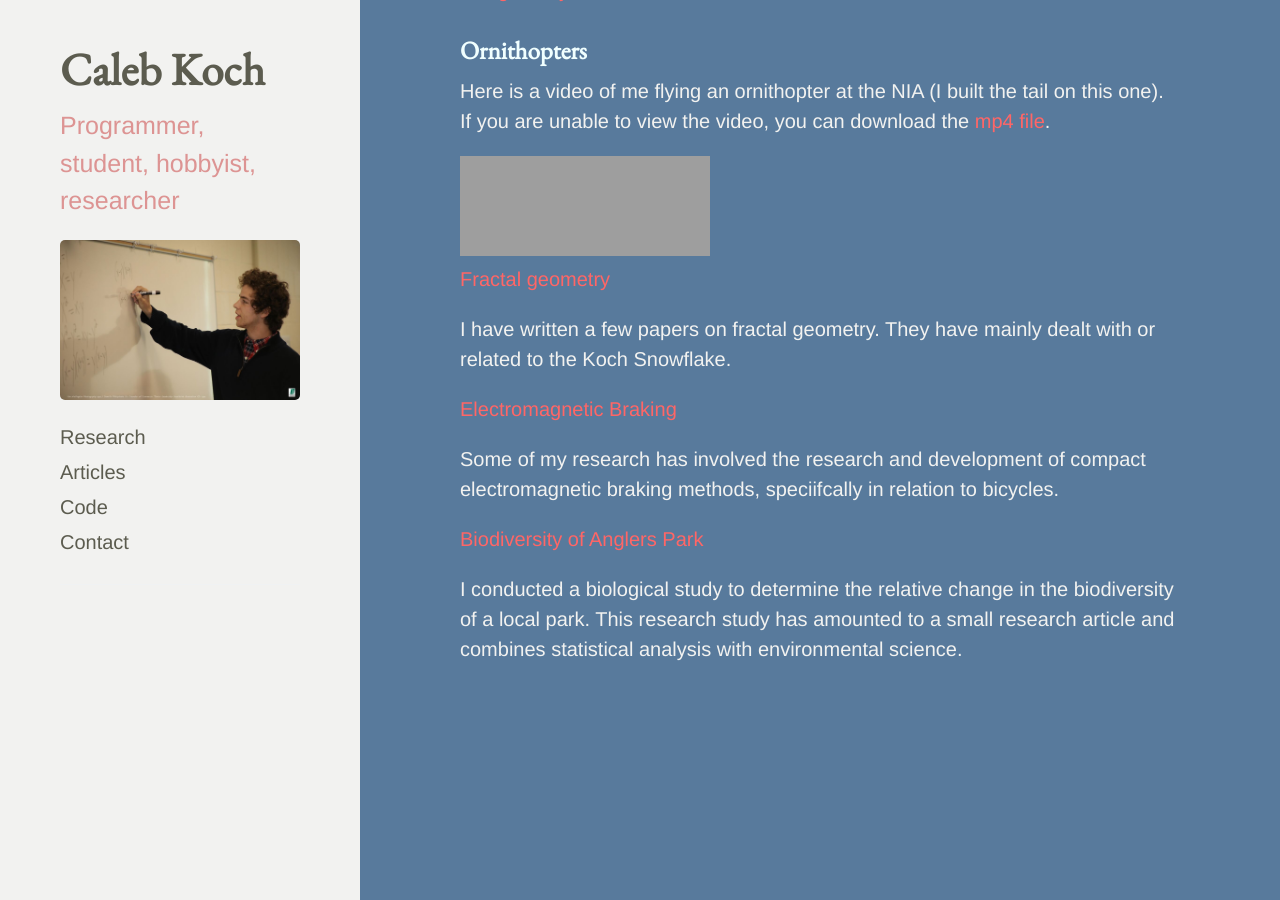
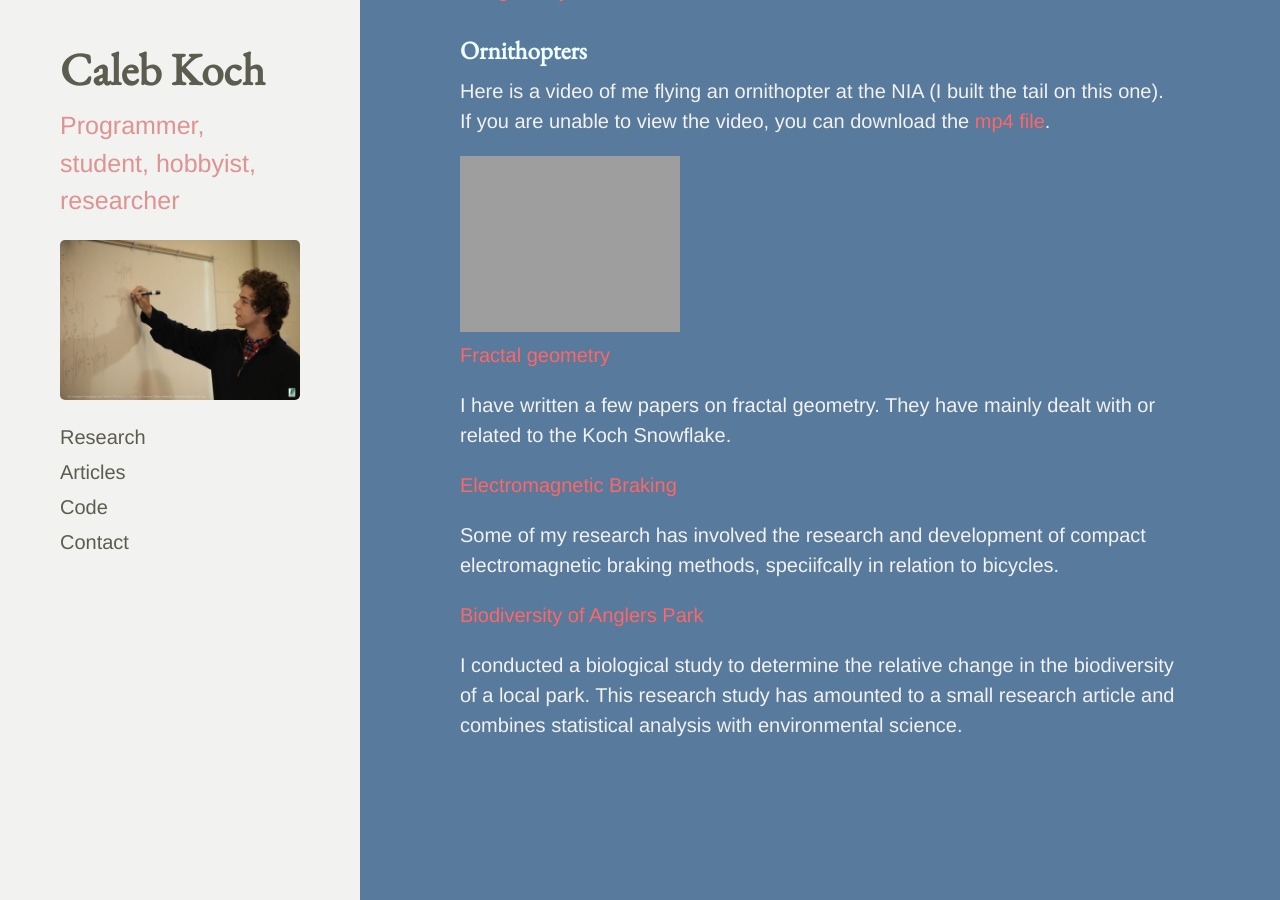
Before and after one commit to cakoch10/cakoch10.github.io, a Jekyll site: the page built from _posts/2015-08-13-main.md, in a window 1280 px wide and 900 px high, scrolled down 1014 px. Built offline with Jekyll 4.4.1, drawn with Linux system fonts in a browser that asks for light colours; grey boxes are pictures that could not be loaded.

Commit message:
Update 2015-08-13-main.md

```diff
--- a/_posts/2015-08-13-main.md
+++ b/_posts/2015-08-13-main.md
@@ -31,7 +31,7 @@ This project began as a simple concept developed in 2014 at NC State's Engineeri
 <span style="color:#f2f2f0">
 Here is a video of me flying an ornithopter at the NIA (I built the tail on this one). If you are unable to view the video, you can download the [mp4 file](https://github.com/cakoch10/cakoch10.github.io/blob/master/public/OrnithopterFlight.mp4?raw=true).
 </span>
-<iframe width="250" height="100" src="https://www.youtube.com/embed/lQHenPu0aIo?rel=0" frameborder="0" allowfullscreen></iframe>
+<iframe width="220" height="176" src="https://www.youtube.com/embed/lQHenPu0aIo?rel=0" frameborder="0" allowfullscreen></iframe>
 
 [Fractal geometry](/fractal)
 
```
